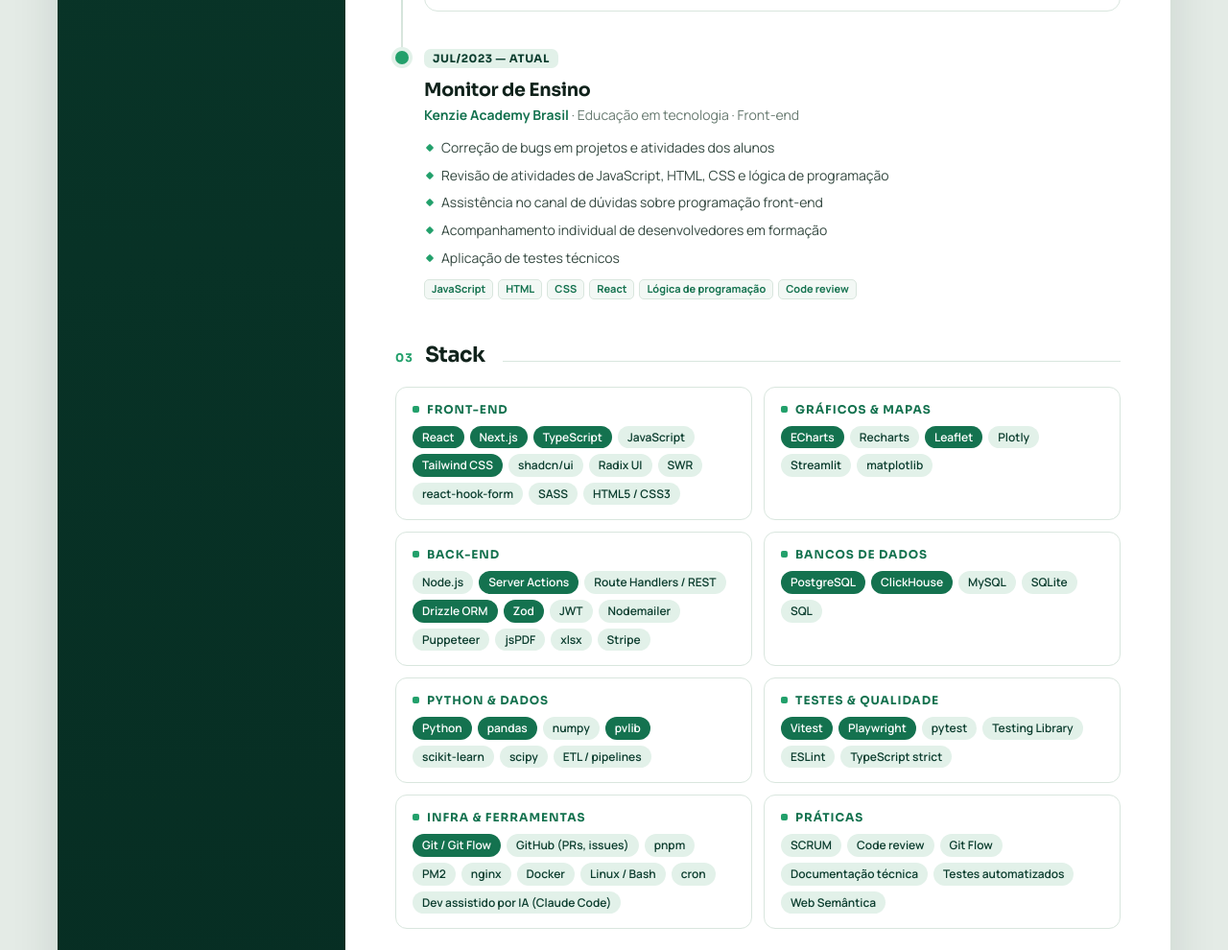
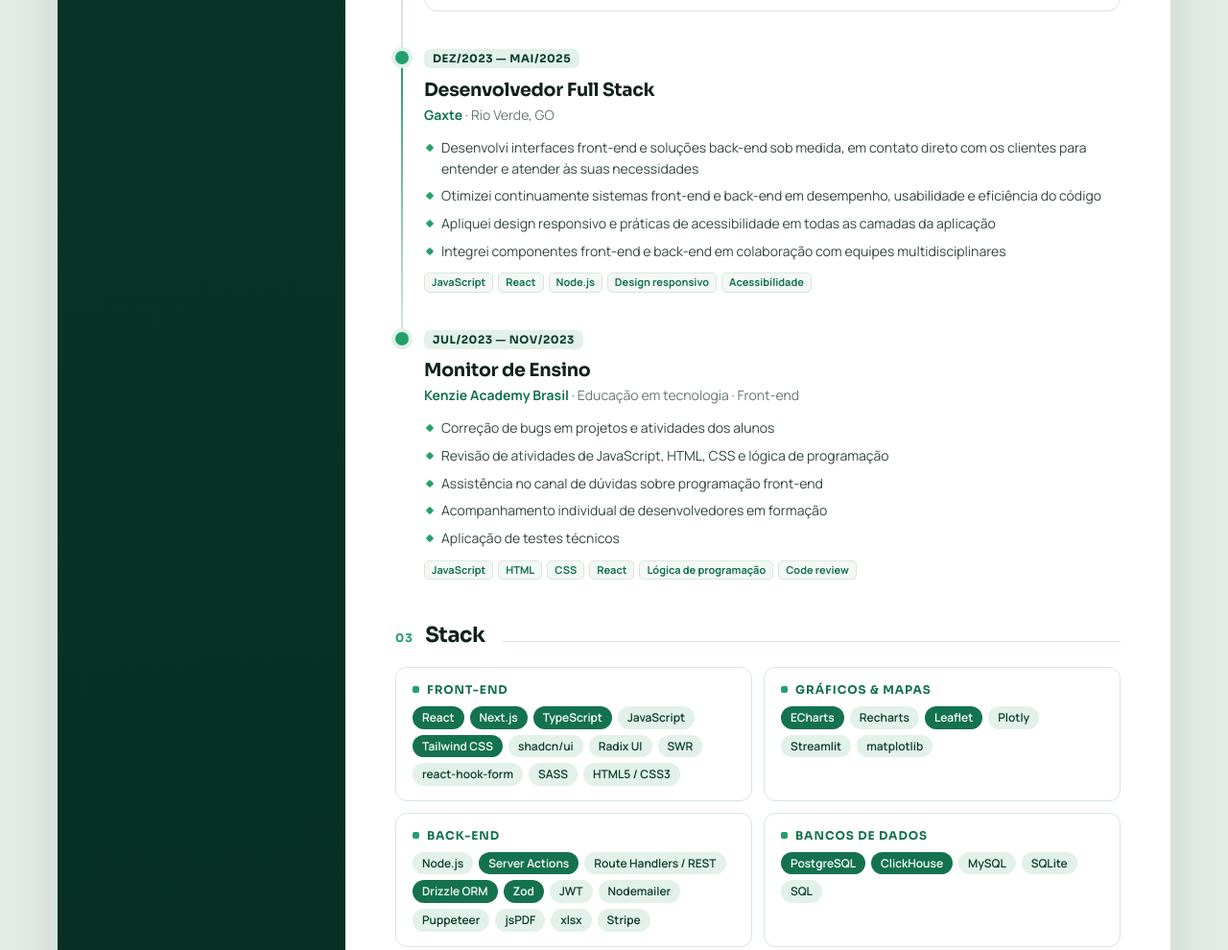
Before and after one commit to DanielVrs/Curriculum-Daniel-Verissimo-, a plain HTML site: page index.html in a window 1280 px wide. Shown: the part 1918-2908 px from the top of the page at 96% size. Drawn offline with Linux system fonts and the light colour scheme.

Commit message:
feat: experiencia na Gaxte, periodo da Kenzie corrigido e PDFs regenerados

```diff
--- a/index.html
+++ b/index.html
@@ -150,9 +150,23 @@
           </div>
         </article>
 
+        <!-- GAXTE -->
+        <article class="job">
+          <span class="period" data-en="DEC/2023 — MAY/2025">DEZ/2023 — MAI/2025</span>
+          <h3 class="job-title" data-en="Full-Stack Developer">Desenvolvedor Full Stack</h3>
+          <p class="job-company" data-en="<strong>Gaxte</strong> · Rio Verde, GO — Brazil"><strong>Gaxte</strong> · Rio Verde, GO</p>
+          <ul class="bul">
+            <li data-en="Built front-end interfaces and custom back-end solutions, working directly with clients to understand and meet their needs">Desenvolvi interfaces front-end e soluções back-end sob medida, em contato direto com os clientes para entender e atender às suas necessidades</li>
+            <li data-en="Continuously optimised front-end and back-end systems for performance, usability and code efficiency">Otimizei continuamente sistemas front-end e back-end em desempenho, usabilidade e eficiência do código</li>
+            <li data-en="Applied responsive design and accessibility practices across all layers of the application">Apliquei design responsivo e práticas de acessibilidade em todas as camadas da aplicação</li>
+            <li data-en="Integrated front-end and back-end components in collaboration with multidisciplinary teams">Integrei componentes front-end e back-end em colaboração com equipes multidisciplinares</li>
+          </ul>
+          <div class="tech"><span>JavaScript</span><span>React</span><span>Node.js</span><span data-en="Responsive design">Design responsivo</span><span data-en="Accessibility">Acessibilidade</span></div>
+        </article>
+
         <!-- KENZIE -->
         <article class="job">
-          <span class="period" data-en="JUL/2023 — PRESENT">JUL/2023 — ATUAL</span>
+          <span class="period">JUL/2023 — NOV/2023</span>
           <h3 class="job-title" data-en="Teaching Assistant">Monitor de Ensino</h3>
           <p class="job-company" data-en="<strong>Kenzie Academy Brasil</strong> · Tech education · Front-end"><strong>Kenzie Academy Brasil</strong> · Educação em tecnologia · Front-end</p>
           <ul class="bul">
@@ -271,7 +285,7 @@
 
     <!-- RODAPÉ -->
     <footer class="foot">
-      <span data-en="Updated September 2026 · Cuiabá, Brazil (GMT-4)">Atualizado em setembro/2026 · Cuiabá, MT — Brasil</span>
+      <span data-en="Updated November 2026 · Cuiabá, Brazil (GMT-4)">Atualizado em novembro/2026 · Cuiabá, MT — Brasil</span>
       <a href="mailto:danielvrsdev@gmail.com">danielvrsdev@gmail.com</a>
     </footer>
 
--- a/style.css
+++ b/style.css
@@ -332,7 +332,7 @@ svg { flex-shrink: 0; }
 
   .content { padding: 14px 0 0; }
   .sec { margin-bottom: 16px; }
-  .sec-head { margin-bottom: 10px; }
+  .sec-head { margin-bottom: 10px; break-after: avoid; }
   .sec-head h2 { font-size: 17px; }
   .lead { font-size: 12px; max-width: none; }
 
```
Also changed, not shown: 2 other files.
